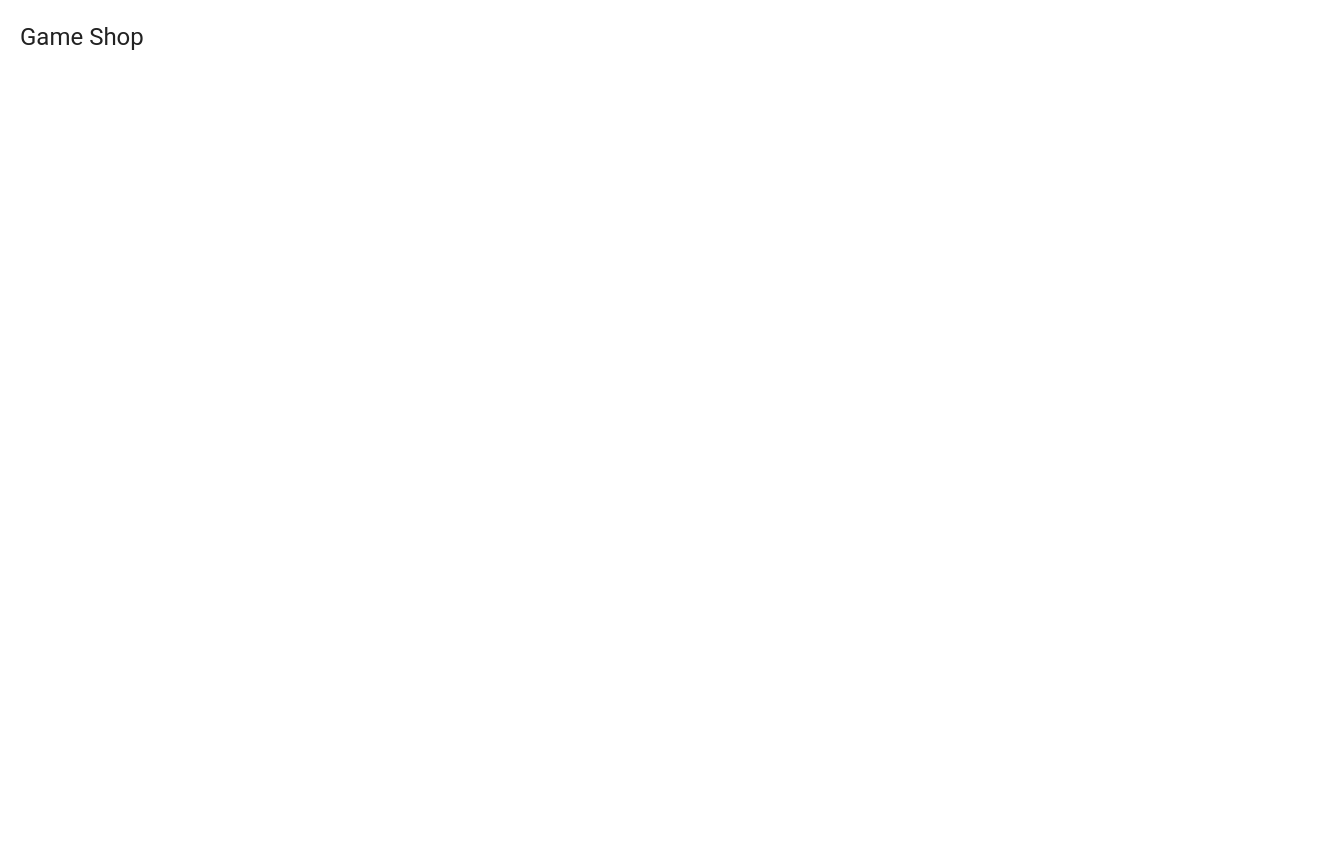
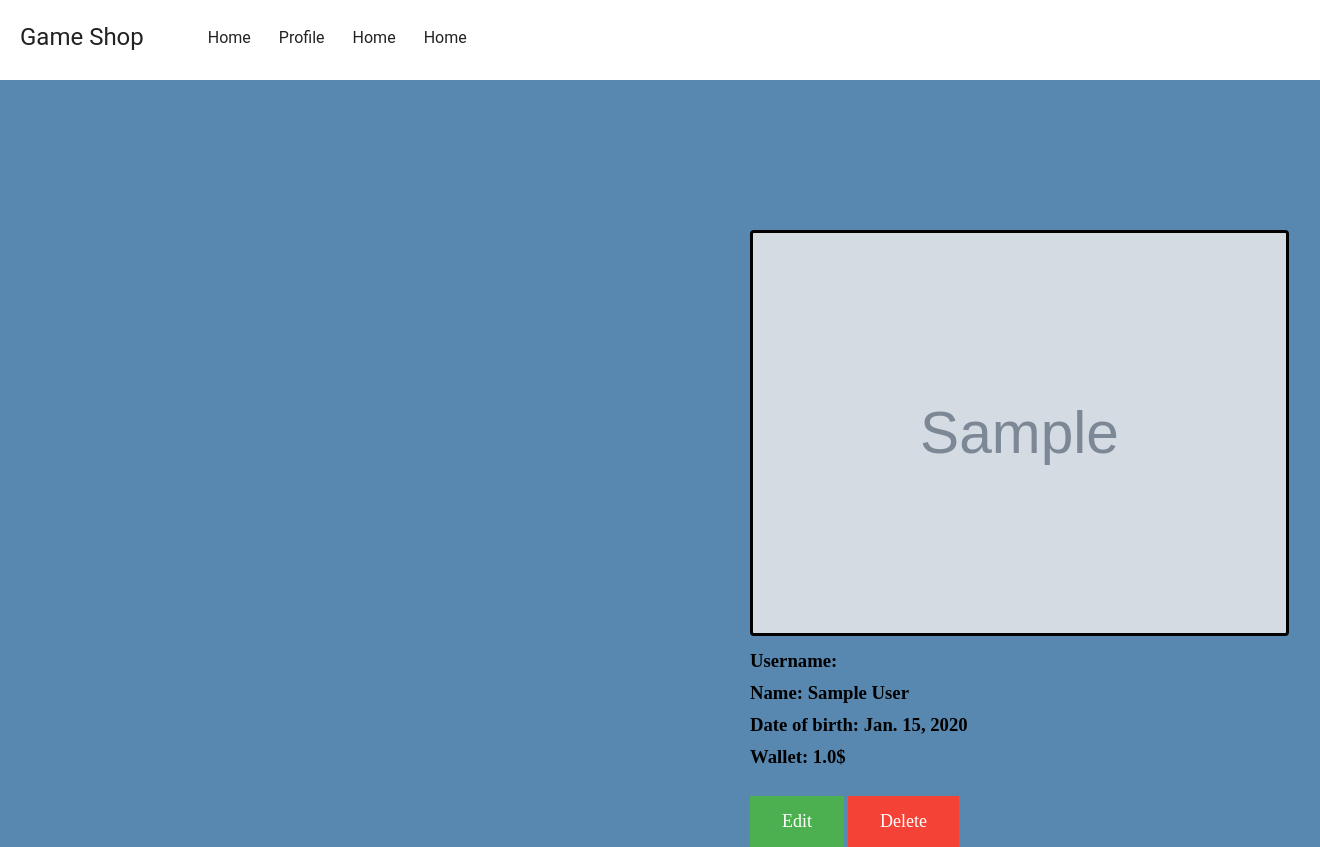
Before and after one commit to GGI81/GameShop, a Django app: page /authentication/details/1/ in a window 1320 px wide. Before the commit the page is almost empty. Before the commit the page ends 50 px from the top, so only its background shows below. Run offline with Django 4.2, Linux system fonts and the light colour scheme; tables that the repository leaves empty hold one stand-in row (values such as "Sample post"); grey boxes marked "Sample" are stand-in pictures.

Commit message:
Added Profile Details Page

```diff
--- a/Game_store_project/auth_app/models.py
+++ b/Game_store_project/auth_app/models.py
@@ -77,7 +77,12 @@ class UserProfile(models.Model):
     image = models.ImageField(
         null=True,
         blank=True,
-        default='no_profile.jpg',
+        # upload_to='profile_pic',
+        # default='no_profile.jpg',
+    )
+
+    wallet = models.FloatField(
+        default=0,
     )
 
     user = models.OneToOneField(
@@ -85,3 +90,7 @@ class UserProfile(models.Model):
         on_delete=models.CASCADE,
         primary_key=True,
     )
+
+    @property
+    def get_full_name(self):
+        return f"{self.first_name} {self.last_name}"
--- a/Game_store_project/auth_app/views.py
+++ b/Game_store_project/auth_app/views.py
@@ -34,7 +34,3 @@ class UserLogoutView(auth_views.LogoutView):
 class ProfileDetailsView(views.DetailView, auth_mixins.LoginRequiredMixin):
     model = UserProfile
     template_name = 'auth_templates/profile_details.html'
-    # context_object_name = 'profile'
-
-    def get_context_data(self, **kwargs):
-        pass
--- a/Game_store_project/game_store/urls.py
+++ b/Game_store_project/game_store/urls.py
@@ -1,10 +1,10 @@
 from django.urls import path
 
-from Game_store_project.game_store.views import IndexView, DashboardView, GameDetails, AddNewGame
+from Game_store_project.game_store.views import IndexView, DashboardView, GameDetails # AddNewGame
 
 urlpatterns = (
     path('', IndexView.as_view(), name='index'),
     path('dashboard/', DashboardView.as_view(), name='dashboard'),
     path('game/details/', GameDetails.as_view(), name='game details'),
-    path('add/game/', AddNewGame.as_view(), name='add game'),
+    # path('add/game/', AddNewGame.as_view(), name='add game'),
 )
--- a/static/css/profile_details.css
+++ /dev/null
@@ -1,66 +0,0 @@
-* {
-    margin: 0;
-    padding: 0;
-}
-
-nav {
-    width: 100%;
-    height: 80px;
-    background-color: white;
-}
-
-nav p {
-    font-family: "Roboto", "Lucida Grande", Verdana, Arial, sans-serif;
-    color: #222;
-    font-size: 24px;
-    line-height: 55px;
-    float: left;
-    padding: 10px 20px;
-    margin-right: 30px;
-}
-
-/*nav ul {*/
-/*    float: left;*/
-/*}*/
-
-/*nav ul li {*/
-/*    float: left;*/
-/*    list-style: none;*/
-/*    position: relative;*/
-/*}*/
-
-/*nav ul li a {*/
-/*    display: block;*/
-/*    font-family: "Roboto", "Lucida Grande", Verdana, Arial, sans-serif;*/
-/*    color: #222;*/
-/*    font-size: 16px;*/
-/*    padding: 28px 14px;*/
-/*    text-decoration: none;*/
-/*}*/
-
-/*nav ul li ul {*/
-/*    display: none;*/
-/*    position: absolute;*/
-/*    background-color: white;*/
-/*    padding: 10px;*/
-/*    border-radius: 0px 0px 4px 4px;*/
-/*}*/
-
-/*nav ul li:hover ul {*/
-/*    display: block;*/
-/*}*/
-
-/*nav ul li ul li {*/
-/*    width: 80px; !*This is how with the menu to be*!*/
-/*    border-radius: 4px;*/
-/*}*/
-
-/*nav ul li ul li a {*/
-/*    padding: 8px 14px;*/
-/*}*/
-
-/*nav ul li ul li a:hover {*/
-/*    background-color: #f3f3f3;*/
-/*}*/
-
-/*base_css*/
--- /dev/null
+++ b/static/css/profile_detailss.css
@@ -0,0 +1,111 @@
+* {
+    margin: 0;
+    padding: 0;
+}
+
+body {
+    background-color: rgba(10, 80, 140, 0.68);
+    /*background-image: url("/static/images/index_background.jpg");*/
+}
+
+nav {
+    width: 100%;
+    height: 80px;
+    background-color: white;
+}
+
+nav p {
+    font-family: "Roboto", "Lucida Grande", Verdana, Arial, sans-serif;
+    color: #222;
+    font-size: 24px;
+    line-height: 55px;
+    float: left;
+    padding: 10px 20px;
+    margin-right: 30px;
+}
+
+nav ul {
+    float: left;
+}
+
+nav ul li {
+    float: left;
+    list-style: none;
+    position: relative;
+}
+
+nav ul li a {
+    display: block;
+    font-family: "Roboto", "Lucida Grande", Verdana, Arial, sans-serif;
+    color: #222;
+    font-size: 16px;
+    padding: 28px 14px;
+    text-decoration: none;
+}
+
+nav ul li ul {
+    display: none;
+    position: absolute;
+    background-color: white;
+    padding: 10px;
+    border-radius: 0px 0px 4px 4px;
+}
+
+nav ul li:hover ul {
+    display: block;
+}
+
+nav ul li ul li {
+    width: 80px; /*This is how with the menu to be*/
+    border-radius: 4px;
+}
+
+nav ul li ul li a {
+    padding: 8px 14px;
+}
+
+nav ul li ul li a:hover {
+    background-color: #f3f3f3;
+}
+
+div {
+    margin-top: 150px;
+    margin-left: 750px;
+}
+
+img {
+    height: 400px;
+    border-style: solid;
+    border-radius: 4px;
+    margin-bottom: 10px;
+}
+
+h3 {
+    margin-bottom: 10px;
+}
+
+div a {
+    text-align: center;
+}
+
+#edit {
+    background-color: #4CAF50; /* Green */
+    border: none;
+    color: white;
+    padding: 15px 32px;
+    text-align: center;
+    text-decoration: none;
+    display: inline-block;
+    font-size: 18px;
+}
+
+#delete {
+    background-color: #f44336; /* Green */
+    border: none;
+    color: white;
+    padding: 15px 32px;
+    text-align: center;
+    text-decoration: none;
+    display: inline-block;
+    font-size: 18px;
+}
--- a/templates/auth_templates/profile_details.html
+++ b/templates/auth_templates/profile_details.html
@@ -4,23 +4,43 @@
     <meta charset="UTF-8">
     <title>Game Shop</title>
     <link rel="icon" href="/static/images/head_icon.ico">
-    <link rel="stylesheet" href="/static/css/profile_details.css">
+    <link rel="stylesheet" href="/static/css/profile_detailss.css">
 </head>
 <body>
 <nav>
     <p>Game Shop</p>
-{#    <ul>#}
-{#        <li><a href="#">Home</a></li>#}
-{#        <li><a href="#">Home</a>#}
-{#            <ul>#}
-{#                <li><a href="#">ASD</a></li>#}
-{#                <li><a href="#">QWE</a></li>#}
-{#                <li><a href="#">ZXC</a></li>#}
-{#            </ul>#}
-{#        </li>#}
-{#        <li><a href="#">Home</a></li>#}
-{#        <li><a href="#">Home</a></li>#}
-{#    </ul>#}
+    <ul>
+        <li><a href="#">Home</a></li>
+        <li><a>Profile</a>
+            <ul>
+                <li><a href="{% url 'details' request.user.id %}">Details</a></li>
+                <li><a href="#">Add Funds</a></li>
+                <li><a href="{% url 'user logout' %}">Logout</a></li>
+            </ul>
+        </li>
+        <li><a href="#">Home</a></li>
+        <li><a href="#">Home</a></li>
+    </ul>
 </nav>
+<div>
+    {% if object.image %}
+        <img src="{{ object.image }}" alt="Error">
+    {% else %}
+        <img src="/static/images/no_profile.jpg" alt="Error">
+    {% endif %}
+    <h3>Username: {{ request.user.username }}</h3>
+    <h3>Name: {{ object.get_full_name }}</h3>
+    {% if object.date_of_birth %}
+        <h3>Date of birth: {{ object.date_of_birth }}</h3>
+    {% else %}
+        <h3>Date of birth: No info</h3>
+    {% endif %}
+    <h3>Wallet: {{ object.wallet }}$</h3>
+    <br>
+    <a href="#" id="edit">Edit</a>
+    <a href="#" id="delete">Delete</a>
+</div>
+
+
 </body>
 </html>
--- a/templates/game_store_templates/dashboard.html
+++ b/templates/game_store_templates/dashboard.html
@@ -20,7 +20,7 @@
         </li>
         <li><a href="#">Home</a></li>
         <li><a href="#">Home</a></li>
-        <li><a href="{% url 'add game' %}">Add Game</a></li>
+{#        <li><a href="{% url 'add game' %}">Add Game</a></li>#}
     </ul>
 </nav>
 
```
Also changed, not shown: Game_store_project/game_store/views.py (+18 -11 lines), Game_store_project/auth_app/migrations/0012_userprofile_wallet.py (added), Game_store_project/auth_app/migrations/0013_alter_userprofile_image.py (added), Game_store_project/auth_app/migrations/0014_alter_userprofile_image.py (added).
